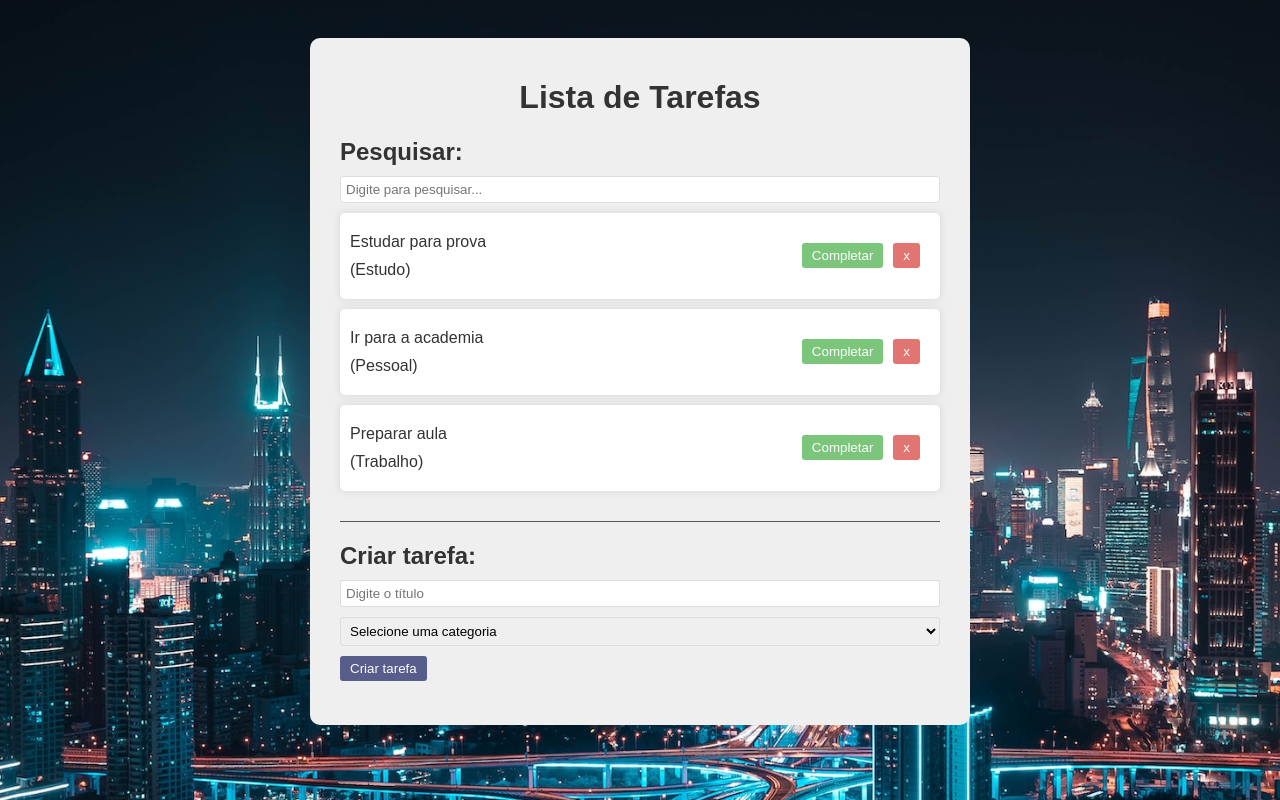
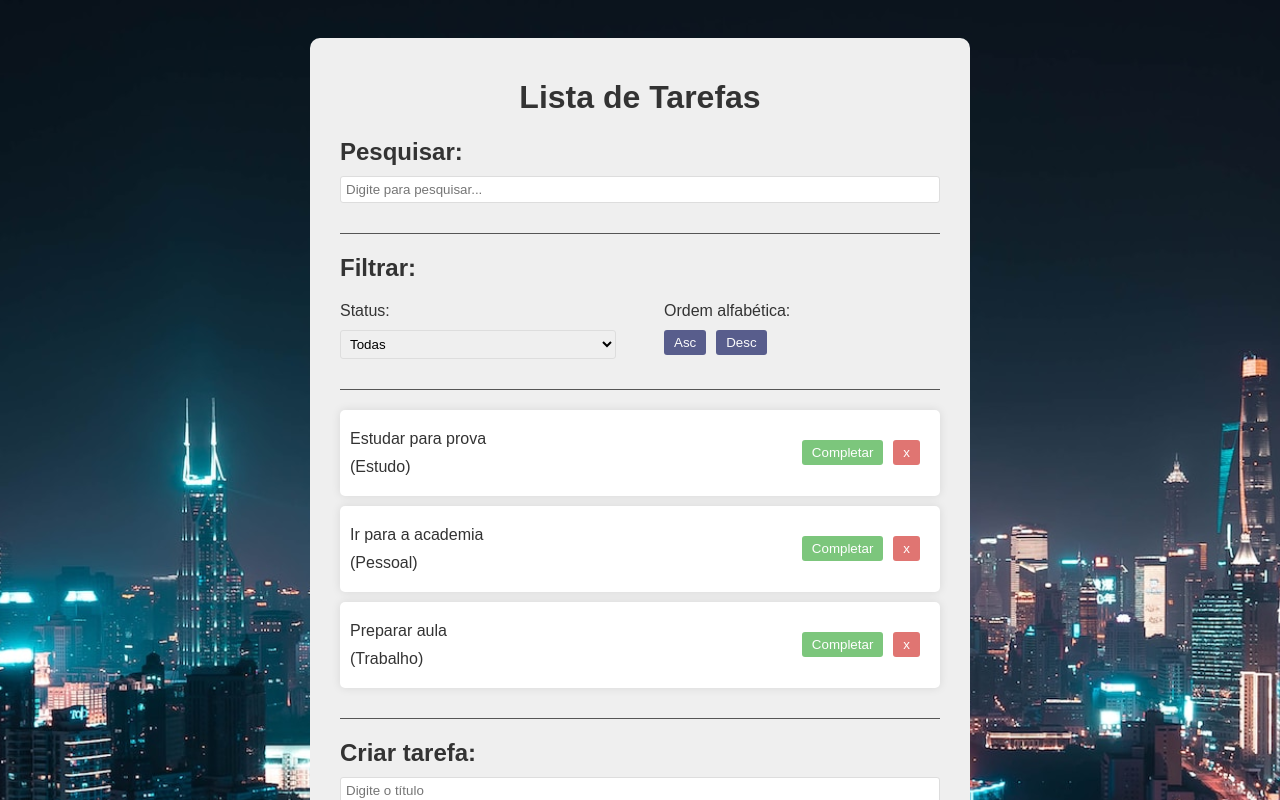
Before and after one commit to CaioSiqueira01/To-Do-List, a React (Vite) app: page / in a window 1280 px wide. Shown: the top 800 px of the page. Built offline with nearby package versions, Linux system fonts and the light colour scheme.

Commit message:
Creating and styling filter component

```diff
--- a/src/App.css
+++ b/src/App.css
@@ -84,3 +84,19 @@
   border-radius: 3px;
   width: 100%;
 }
+
+.filter, .search {
+  border-bottom: 1px solid #555;
+  margin-bottom: 20px;
+  padding-bottom: 20px;
+}
+
+.filter-options {
+  display: flex;
+  justify-content: space-between;
+  gap: 3rem;
+}
+
+.filter-options div {
+  flex: 1 1 0;
+}
--- a/src/App.jsx
+++ b/src/App.jsx
@@ -3,9 +3,9 @@
 import Todo from './components/Todo';
 import TodoForm from './components/TodoForm';
 import Search from './components/Search';
+import Filter from './components/Filter';
 
 import './App.css';
-
 
 function App() {
   const [todos, setTodos] = useState([
@@ -62,6 +62,7 @@
     <div className='app'>
       <h1>Lista de Tarefas</h1>
       <Search search={search} setSearch={setSearch} />
+      <Filter />
       <div className='todo-list'>
         {todos
         .filter((todo) =>
--- /dev/null
+++ b/src/components/Filter.jsx
@@ -0,0 +1,24 @@
+const Filter = () => {
+  return (
+    <div className="filter">
+        <h2>Filtrar:</h2>
+        <div className="filter-options">
+            <div>
+                <p>Status:</p>
+                <select>
+                    <option value="All">Todas</option>
+                    <option value="Completed">Completas</option>
+                    <option value="Incomplete">Incompletas</option>
+                </select>
+            </div>
+            <div>
+                <p>Ordem alfabética:</p>
+                <button>Asc</button>
+                <button>Desc</button>
+            </div>
+        </div>
+    </div>
+  )
+}
+
+export default Filter
```
